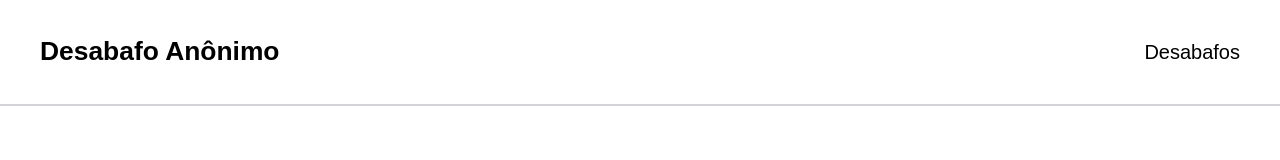
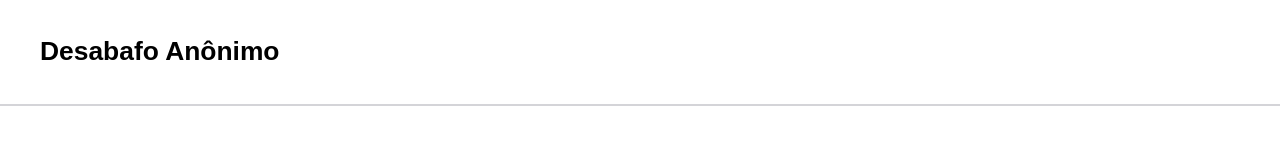
Before and after one commit to ygorevaldt/desabafo-anonimo, a Next.js app: page / in a window 1280 px wide. Shown: the top 160 px of the page. Built offline with nearby package versions, Linux system fonts and the light colour scheme.

Commit message:
remove link para pagina de desabafos

```diff
--- a/src/components/NavBar.tsx
+++ b/src/components/NavBar.tsx
@@ -7,6 +7,7 @@ export function NavBar() {
         flex items-center justify-between
         px-4 md:px-10 py-8
         border-b-2 border-zinc-300
+        w-full bg-white
       "
     >
       <Link href={"/"}>
@@ -20,11 +21,6 @@ export function NavBar() {
             Sobre
           </Link>
         </li> */}
-        <li>
-          <Link href={"/unburdens"} className={`nav-link`}>
-            Desabafos
-          </Link>
-        </li>
       </ul>
     </aside>
   );
```
